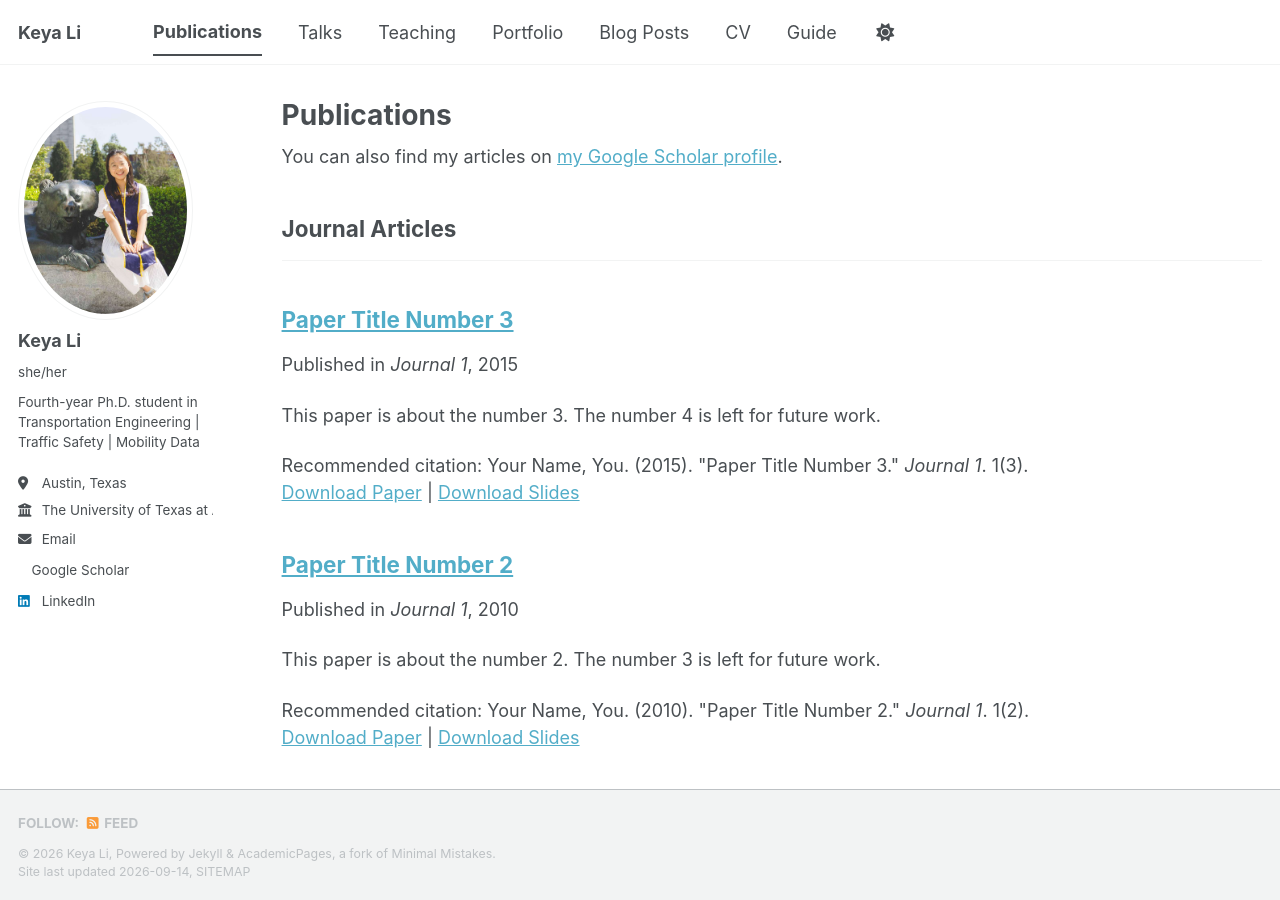
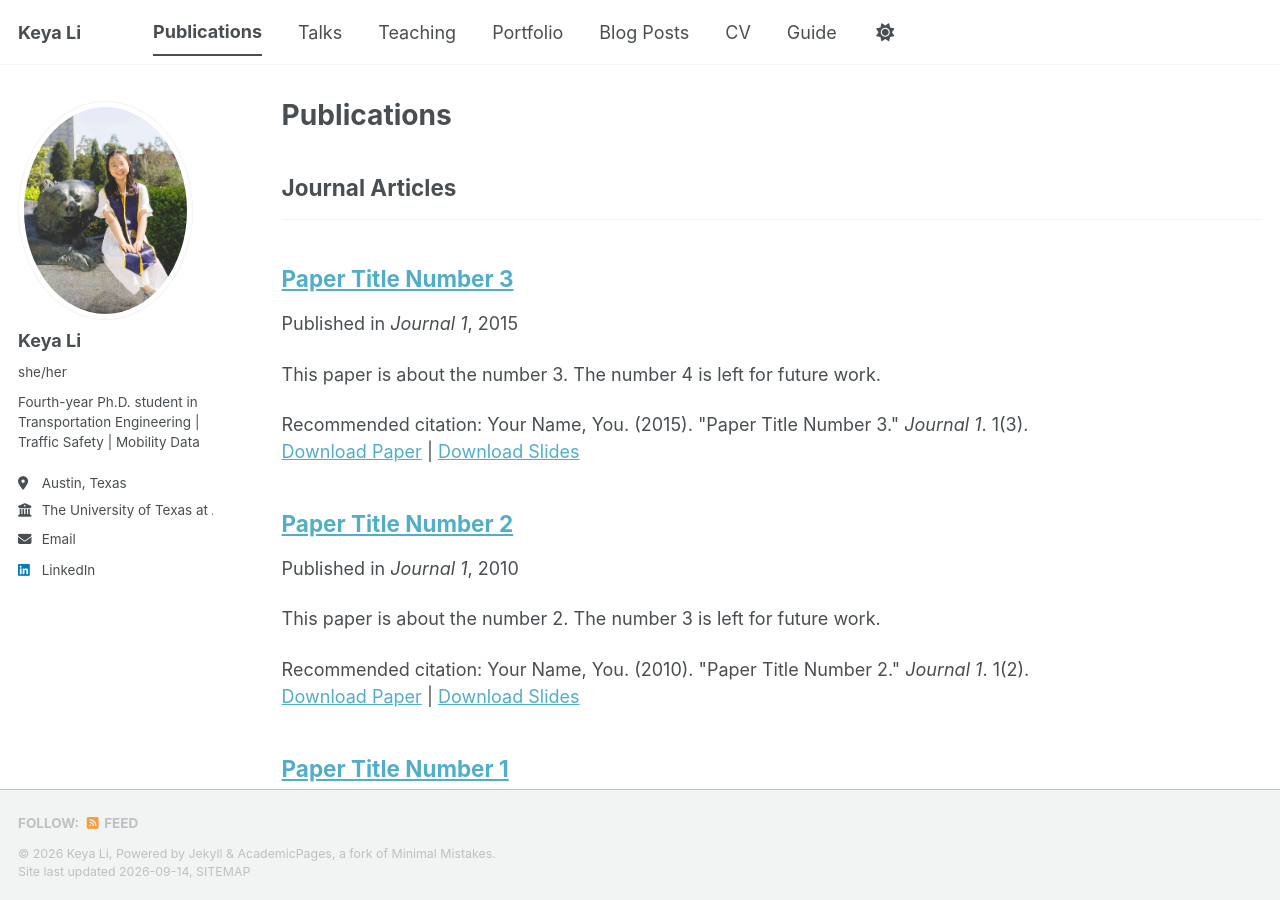
Before and after one commit to jasminekeyya/jasminekeyya.github.io, a Jekyll site: the page built from _pages/publications.html, in a window 1280 px wide and 900 px high. Built offline with Jekyll 4.4.1, drawn with Linux system fonts in a browser that asks for light colours; a style sheet for code colours, icons or effects is not loaded; part of the change alters nothing that is shown.

Commit message:
Update _config.yml

```diff
--- a/_config.yml
+++ b/_config.yml
@@ -35,7 +35,7 @@ author:
   # Academic websites
   academia         : # URL
   arxiv            : # URL
-  googlescholar    : "https://scholar.google.com/citations?user=PS_CX0AAAAAJ"
+  googlescholar    : # URL
   inspire-hep      : # URL
   impactstory      : # URL
   orcid            : # URL
@@ -66,7 +66,7 @@ author:
   keybase          : # Username
   instagram        : # Username
   lastfm           : # Username
-  linkedin         : "www.linkedin.com/in/keya-li"
+  linkedin         : "keya-li"
   mastodon         : # URL
   medium           : # URL
   pinterest        : # Username
@@ -84,8 +84,6 @@ author:
 
 # Publication Category - The following the list of publication categories and their headings
 publication_category:
-  books:
-    title: 'Books'
   manuscripts:
     title: 'Journal Articles'
   conferences:
```
